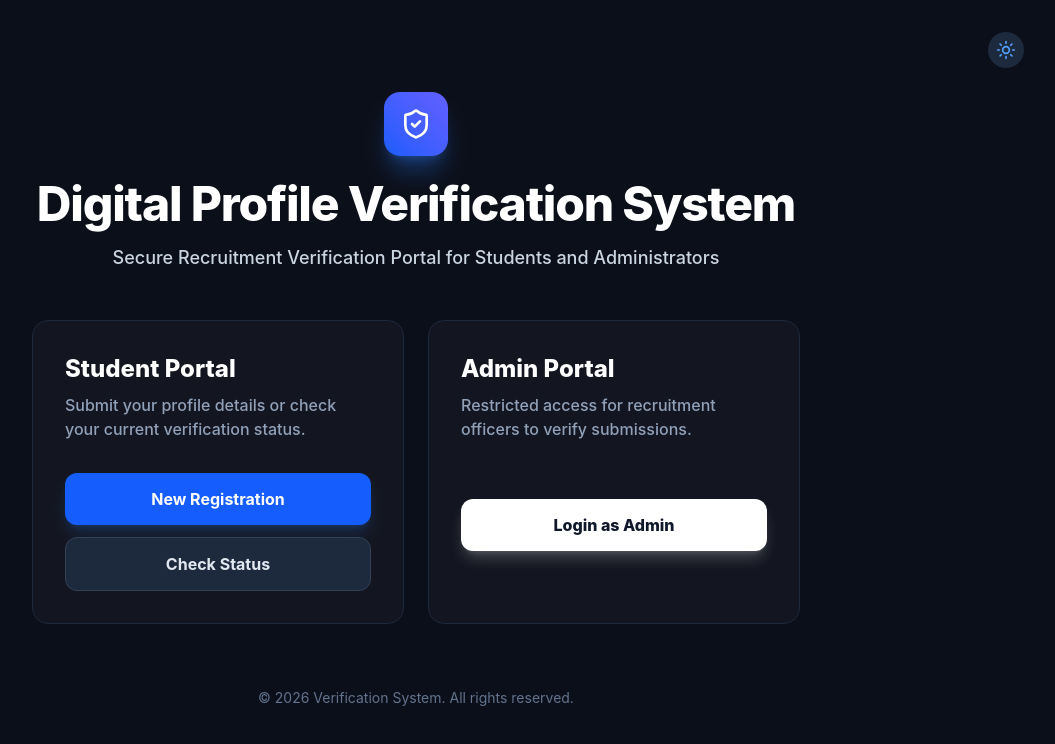
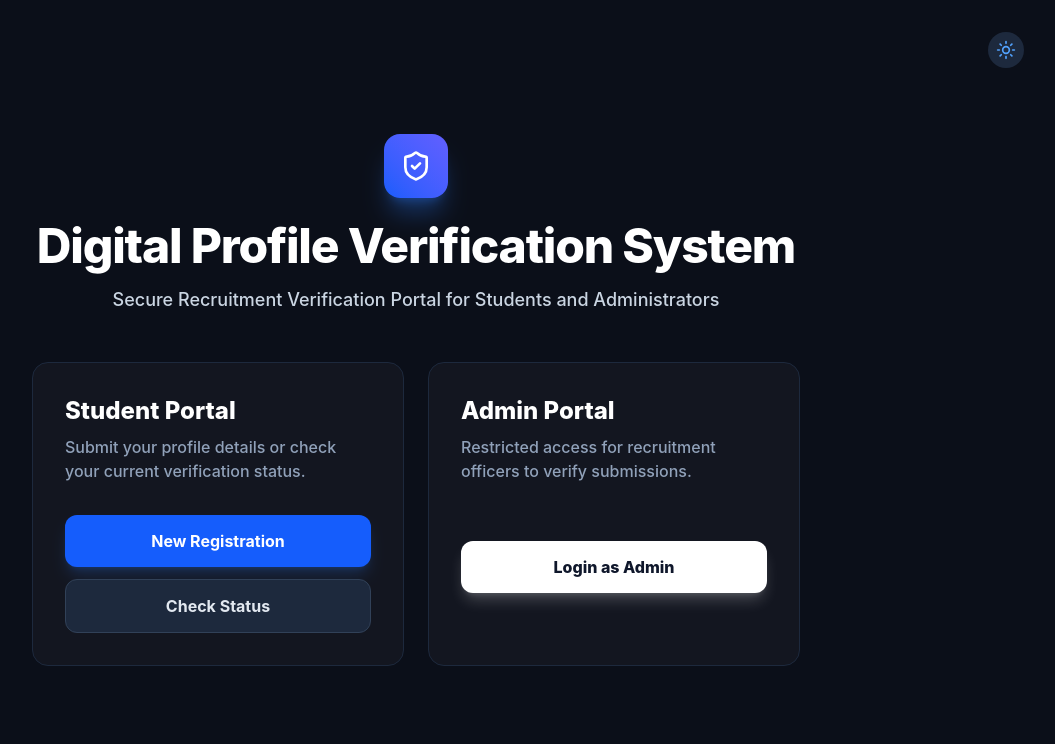
Before and after one commit to Surindhar-It/DIGITAL-PROFILE-VERIFICATION-SYSTEM., a React app in the folder frontend/: page / in a window 1280 px wide. Shown: the top 744 px of the page, without its empty margins (224-1279 px from the left). Built offline with nearby package versions, Linux system fonts and the light colour scheme; no server answers; the HTML template or start-up script is replaced by a standard one.

Commit message:
Update LandingPage.jsx

```diff
--- a/frontend/src/pages/LandingPage.jsx
+++ b/frontend/src/pages/LandingPage.jsx
@@ -62,10 +62,6 @@ const LandingPage = () => {
                         </div>
                     </div>
                 </div>
-
-                <div className="mt-16 text-slate-500 dark:text-slate-500 text-sm transition-colors">
-                    &copy; 2026 Verification System. All rights reserved.
-                </div>
             </motion.div>
         </div>
     );
```
